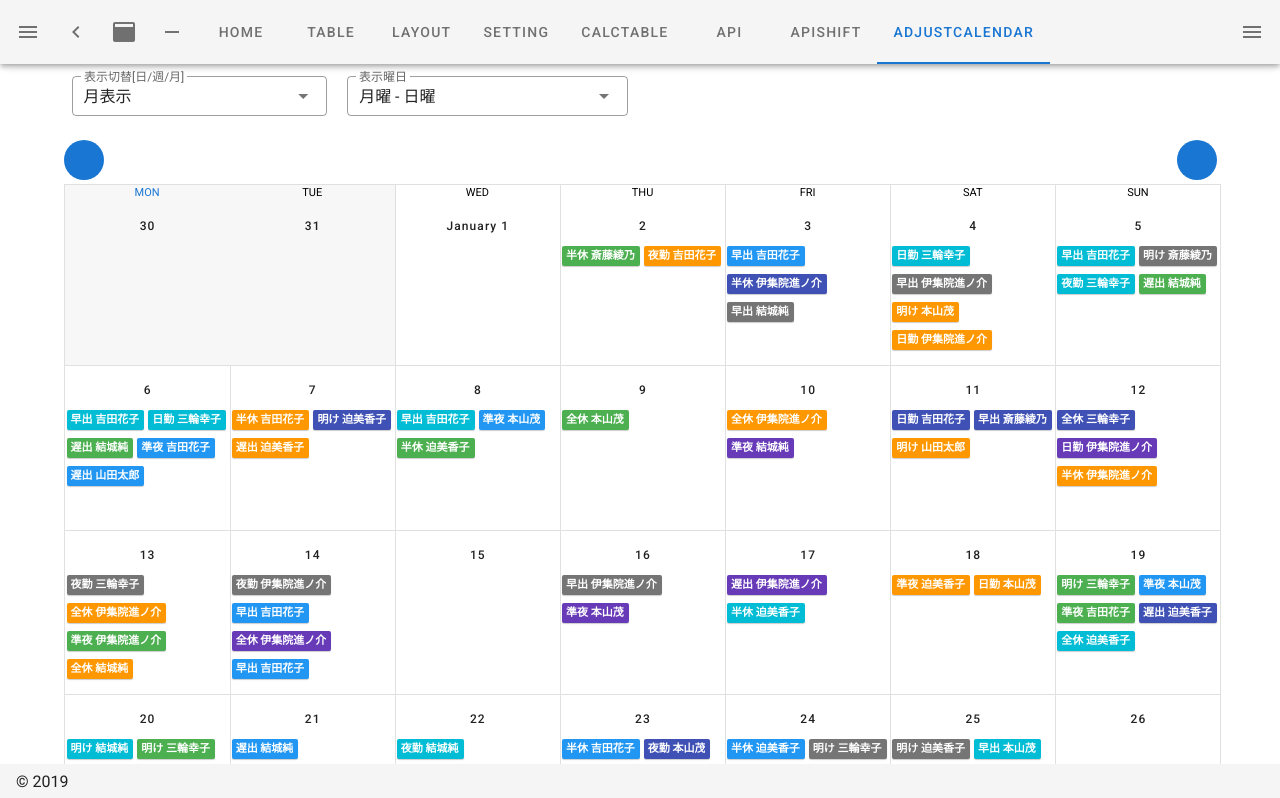
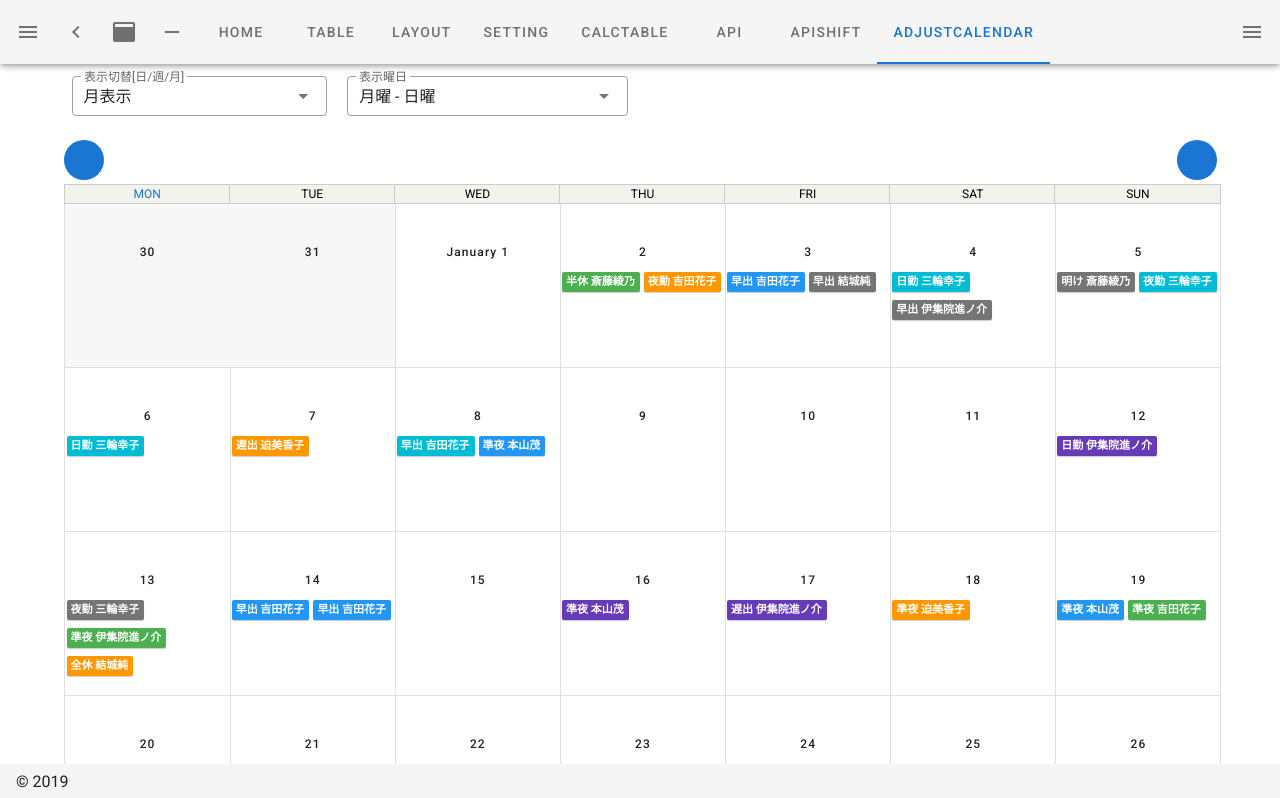
Before and after one commit to BoxPistols/nuxt-vuetify-20120, a Nuxt app: page /adjustCalendar in a window 1280 px wide. Shown: the top 798 px of the page. Built offline with nearby package versions, Linux system fonts and the light colour scheme.

Commit message:
add event

```diff
--- a/pages/adjustCalendar.vue
+++ b/pages/adjustCalendar.vue
@@ -65,6 +65,8 @@ v-app#shift_calendar
             @change='getEvents'
             @click:event='showEvent',
             @click:date='viewDay',
+            @click:add="saveEvent"
+            @click:more="viewMore"
           )
 
           // Modal for Add new Event
@@ -82,7 +84,7 @@ v-app#shift_calendar
                 v-spacer
                 .d-flex
                 v-btn(color='green darken-1', text='', @click='dialog = false') Cancel
-                v-btn(color='green darken-1', text='', @click='testEv') Save
+                v-btn(color='green darken-1', text='', @click='saveEvent') Save
 
 </template>
 
@@ -128,6 +130,17 @@ export default {
   data: () => {
     return ({
       dialog: false,
+      select: [
+        {text: "日勤"},
+        {text: "早出"},
+        {text: "遅出"},
+        {text: "午前休"},
+        {text: "午後休"},
+        {text: "深夜"},
+        {text: "明け"},
+        {text: "準夜"},
+        {text: "公休"}
+      ],
       dark: false,
       startMenu: false,
       start: '2020-01-31',
@@ -374,14 +387,20 @@ export default {
     viewDay({date}) {
       // this.focus = date
       // this.type = 'day'
-      // this.type = 'month'
       this.date = date;
       this.dialog = true;
-      alert(this.date)
       // this.start = date
     },
+    saveEvent({add}) {
+      this.event = event;
+      this.dialog = false;
+    },
+    viewMore({more}) {
+      this.focus = more;
+      this.type = "day";
+    },
     showEvent({ nativeEvent, event}) {
-      alert();
+      alert(this.event);
       const open = () => {
         this.selectedEvent = event
         this.selectedElement = nativeEvent.target
@@ -410,7 +429,7 @@ export default {
       const min = new Date(`${start.date}T00:00:00`)
       const max = new Date(`${end.date}T23:59:59`)
       const days = (max.getTime() - min.getTime()) / 86400000
-      const eventCount = this.rnd(days, days + 320)
+      const eventCount = this.rnd(days, days + 90)
 
       for (let i = 0; i < eventCount; i++) {
         const allDay = this.rnd(0, 3) === 0
@@ -507,4 +526,41 @@ export default {
     height 100%
     max-height 70vh
 
+
+  >>>.v-calendar-weekly__day.v-past,
+  >>>.v-calendar-weekly__day.v-future, >>>.v-calendar-weekly__day.v-present
+      position relative
+      padding-top 24px
+      transition .2s
+
+  >>>.v-calendar-weekly__day.v-past:hover, >>>.v-calendar-weekly__day.v-future:hover, >>>.v-calendar-weekly__day.v-present:hover
+      cursor pointer
+      background-color #f0fffc
+
+  >>>.v-calendar-weekly__day.v-past >>>.v-calendar-weekly__day-label .v-btn.v-btn--depressed,
+  >>>.v-calendar-weekly__day.v-future >>>.v-calendar-weekly__day-label .v-btn.v-btn--depressed,
+  >>>.v-calendar-weekly__day.v-present >>>.v-calendar-weekly__day-label .v-btn.v-btn--depressed
+      position absolute
+      top 0
+      left 0
+      width 100%
+      height 100%
+      border-radius 0
+
+  >>>.v-calendar-weekly__day.v-past >>>.v-calendar-weekly__day-label .v-btn.v-btn--depressed.v-btn--fab .v-btn__content,
+  >>>.v-calendar-weekly__day.v-future >>>.v-calendar-weekly__day-label .v-btn.v-btn--depressed.v-btn--fab .v-btn__content,
+  >>>.v-calendar-weekly__day.v-present >>>.v-calendar-weekly__day-label .v-btn.v-btn--depressed.v-btn--fab .v-btn__content
+      position absolute
+      top 8px
+
+  >>>.v-dialog
+      &.v-dialog--active
+          &.v-dialog--persistent
+              border 3px solid #228b22
+
+  >>>.v-calendar-weekly__head-weekday
+      font-size 12px
+      background #f3f3ee
+      border 1px solid #ccc
+      margin -1px -1px 0
 </style>
--- a/pages/setting.vue
+++ b/pages/setting.vue
@@ -185,12 +185,12 @@
 
 <script>
 import NGPaire from './ngPaire.vue'
-import CalcTable from './calcTable.vue'
+import CalcTable from './CalcTable.vue'
 
 export default {
   components: {
     NGPaire,
-    calcTable
+    CalcTable
   },
   data: () => ({
     date: new Date().toISOString().substr(0, 7),
```
